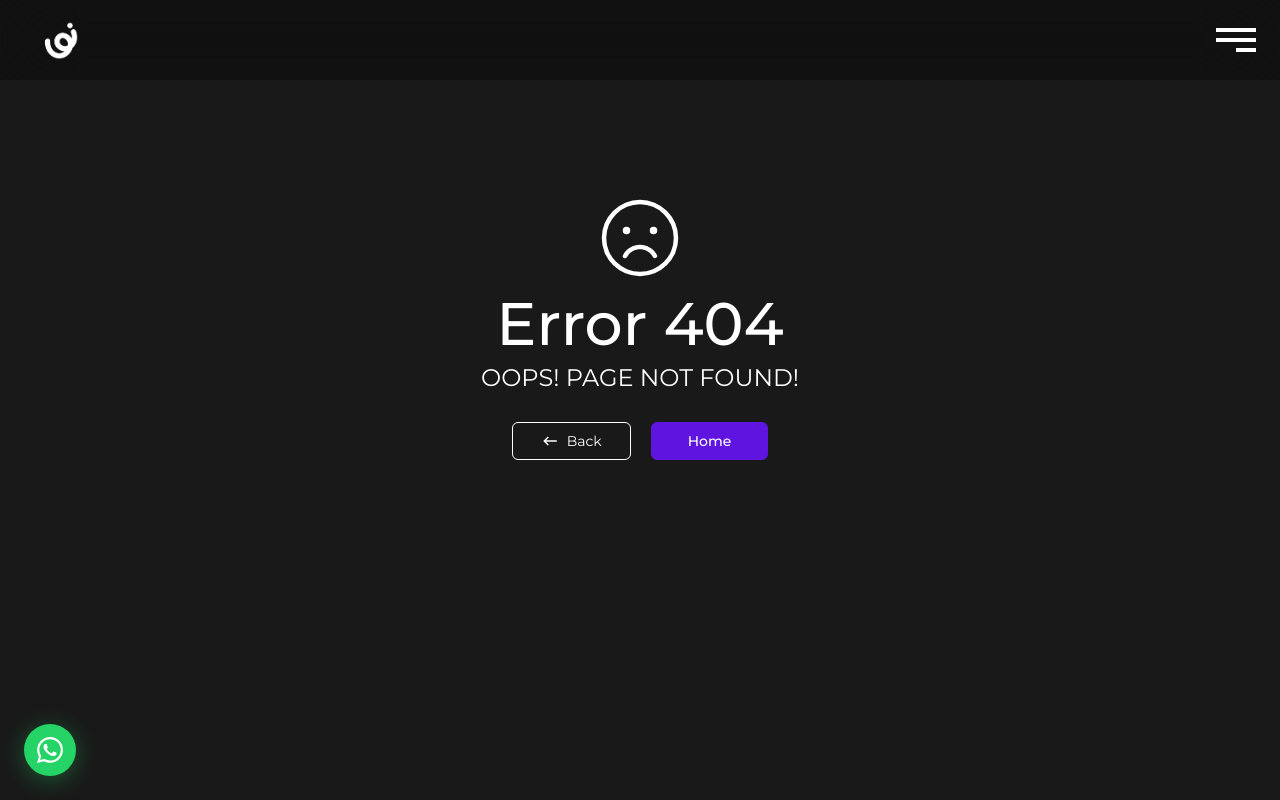
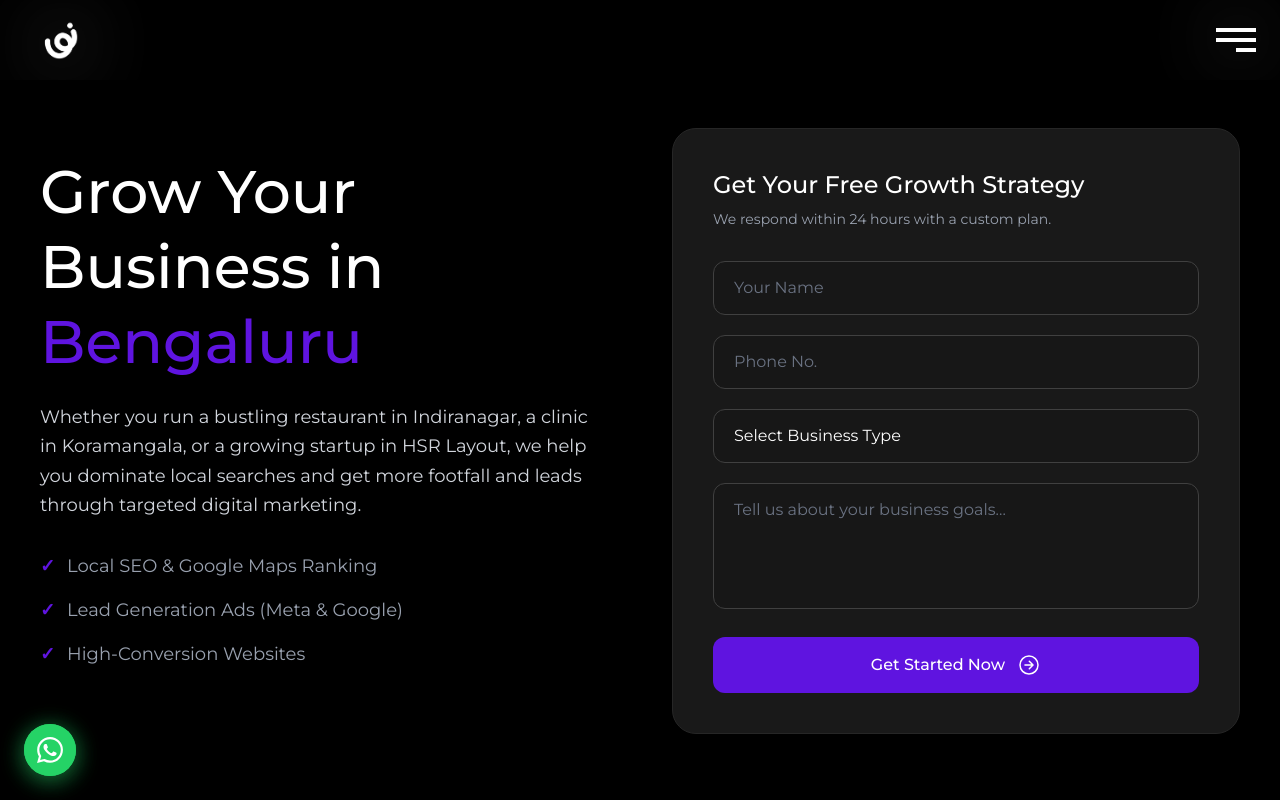
Before and after one commit to Unicostudios/UnicoLatest, a Next.js app: page /bengaluru-digital-marketing in a window 1280 px wide. Before the commit this address had no page. Shown: the top 800 px of the page. Built offline with nearby package versions, Linux system fonts and the light colour scheme; a web font is replaced by a local one.

Commit message:
Add favicon, Bengaluru landing page with custom lead form, and footer link

```diff
--- /dev/null
+++ b/src/app/bengaluru-digital-marketing/layout.jsx
@@ -0,0 +1,17 @@
+export const metadata = {
+  title: "Digital Marketing for Bengaluru Startups, Clinics & Restaurants",
+  description:
+    "Grow your local business in Bengaluru with Unico Studios. We offer specialized digital marketing, SEO, and lead generation for restaurants, clinics, and startups in Bangalore.",
+  keywords:
+    "digital marketing Bengaluru, SEO for restaurants Bangalore, marketing for clinics Bengaluru, local SEO Bangalore, startup marketing agency Bengaluru, Unico Studios",
+  openGraph: {
+    title: "Digital Marketing for Bengaluru Startups, Clinics & Restaurants",
+    description:
+      "Grow your local business in Bengaluru with Unico Studios. We offer specialized digital marketing, SEO, and lead generation for restaurants, clinics, and startups in Bangalore.",
+    type: "website",
+  },
+};
+
+export default function BengaluruLandingLayout({ children }) {
+  return <>{children}</>;
+}
--- /dev/null
+++ b/src/app/bengaluru-digital-marketing/page.jsx
@@ -0,0 +1,136 @@
+"use client";
+
+import React, { useState } from "react";
+import NavbarWrapper from "../components/NavbarWrapper";
+import { Footer } from "../components/Footer";
+import { toast } from "react-hot-toast";
+import { IoArrowForwardCircleOutline } from "react-icons/io5";
+
+export default function BengaluruLandingPage() {
+  const [name, setName] = useState("");
+  const [phone, setPhone] = useState("");
+  const [businessType, setBusinessType] = useState("");
+  const [message, setMessage] = useState("");
+
+  const handleSubmit = async (e) => {
+    e.preventDefault();
+    const scriptURL = "https://script.google.com/macros/s/AKfycbwbd_NSDKHZYN70TsQwDD3uzQYaiHy1CVlTKEfBSqieD347NnV6jUw4iNVbj9uFRC1vZQ/exec";
+
+    const formData = new FormData();
+    formData.append("Name", name);
+    formData.append("Phone", phone);
+    formData.append("Message", `[Bengaluru LP - ${businessType}] ${message}`);
+
+    const toastId = toast.loading("Sending...");
+    try {
+      const response = await fetch(scriptURL, {
+        method: "POST",
+        body: formData,
+      });
+      if (response.ok) {
+        setName("");
+        setPhone("");
+        setBusinessType("");
+        setMessage("");
+        toast.success("Sent Successfully");
+      } else {
+        toast.error("Failed to send!");
+        throw new Error("Network response was not ok.");
+      }
+    } catch (error) {
+      console.error("Error!", error.message);
+    }
+    toast.dismiss(toastId);
+  };
+
+  return (
+    <div className="bg-black min-h-screen font-montserrat-regular selection:bg-neutral-800">
+      <NavbarWrapper theme="dark" />
+
+      <main className="pt-32 pb-20 px-6 sm:px-10 max-w-7xl mx-auto flex flex-col lg:flex-row gap-16 items-center">
+
+        {/* Left Side: Copy */}
+        <div className="flex-1 text-white">
+          <h1 className="text-4xl sm:text-5xl lg:text-6xl font-montserrat-medium leading-tight mb-6">
+            Grow Your Business in <span className="text-[#5F14E0]">Bengaluru</span>
+          </h1>
+          <p className="text-gray-300 text-lg mb-8 leading-relaxed">
+            Whether you run a bustling restaurant in Indiranagar, a clinic in Koramangala, or a growing startup in HSR Layout, we help you dominate local searches and get more footfall and leads through targeted digital marketing.
+          </p>
+          <ul className="text-gray-400 space-y-4 mb-10 text-lg">
+            <li className="flex items-center gap-3">
+              <span className="text-[#5F14E0] font-bold">✓</span> Local SEO & Google Maps Ranking
+            </li>
+            <li className="flex items-center gap-3">
+              <span className="text-[#5F14E0] font-bold">✓</span> Lead Generation Ads (Meta & Google)
+            </li>
+            <li className="flex items-center gap-3">
+              <span className="text-[#5F14E0] font-bold">✓</span> High-Conversion Websites
+            </li>
+          </ul>
+        </div>
+
+        {/* Right Side: Form */}
+        <div className="flex-1 w-full">
+          <div className="rounded-3xl w-full mx-auto p-8 sm:p-10 bg-[#191919] border border-neutral-800 shadow-2xl">
+            <p className="text-white text-xl sm:text-2xl font-montserrat-medium mb-2">
+              Get Your Free Growth Strategy
+            </p>
+            <p className="text-gray-400 text-sm mb-8">
+              We respond within 24 hours with a custom plan.
+            </p>
+            <form onSubmit={handleSubmit} className="flex flex-col gap-y-5 relative">
+              <input
+                required
+                type="text"
+                placeholder="Your Name"
+                className="border-neutral-700 bg-neutral-900 border w-full text-white text-sm sm:text-base outline-none py-3.5 px-5 rounded-xl placeholder:text-gray-500 focus:border-[#5F14E0] transition-colors"
+                value={name}
+                onChange={(e) => setName(e.target.value)}
+              />
+              <input
+                required
+                type="text"
+                placeholder="Phone No."
+                className="border-neutral-700 bg-neutral-900 border w-full text-white text-sm sm:text-base outline-none py-3.5 px-5 rounded-xl placeholder:text-gray-500 focus:border-[#5F14E0] transition-colors"
+                value={phone}
+                onChange={(e) => setPhone(e.target.value)}
+              />
+              <select
+                required
+                className="border-neutral-700 bg-neutral-900 border w-full text-white text-sm sm:text-base outline-none py-3.5 px-5 rounded-xl placeholder:text-gray-500 focus:border-[#5F14E0] transition-colors appearance-none"
+                value={businessType}
+                onChange={(e) => setBusinessType(e.target.value)}
+              >
+                <option value="" disabled>Select Business Type</option>
+                <option value="Restaurant / Cafe">Restaurant / Cafe</option>
+                <option value="Clinic / Hospital">Clinic / Hospital</option>
+                <option value="Retail Store">Retail Store</option>
+                <option value="Startup / Tech">Startup / Tech</option>
+                <option value="Other Small Business">Other Small Business</option>
+              </select>
+              <textarea
+                required
+                placeholder="Tell us about your business goals..."
+                className="border-neutral-700 bg-neutral-900 border w-full text-white text-sm sm:text-base outline-none py-3.5 px-5 rounded-xl placeholder:text-gray-500 focus:border-[#5F14E0] transition-colors resize-none"
+                rows={4}
+                value={message}
+                onChange={(e) => setMessage(e.target.value)}
+              />
+              <button
+                type="submit"
+                className="bg-[#5F14E0] hover:bg-[#7228f4] transition-colors text-white mt-2 w-full py-4 rounded-xl font-montserrat-medium flex items-center justify-center gap-3"
+              >
+                <span>Get Started Now</span>
+                <IoArrowForwardCircleOutline className="text-2xl" />
+              </button>
+            </form>
+          </div>
+        </div>
+
+      </main>
+
+      <Footer theme="dark" />
+    </div>
+  );
+}
--- a/src/app/components/Footer.jsx
+++ b/src/app/components/Footer.jsx
@@ -22,6 +22,7 @@ export const Footer = ({ theme }) => {
                 { title: "About Us", href: "/#about" },
                 { title: "Services", href: "/#services" },
                 { title: "AI Tools", href: "/tools" },
+                { title: "Bangalore Startups", href: "/bengaluru-digital-marketing" },
                 { title: "Book a Call", href: "https://calendly.com/unicostudioss/30min" },
               ]}
             />
```
Also changed, not shown: src/app/icon.png (added).
